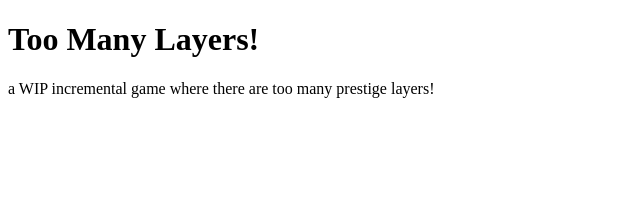
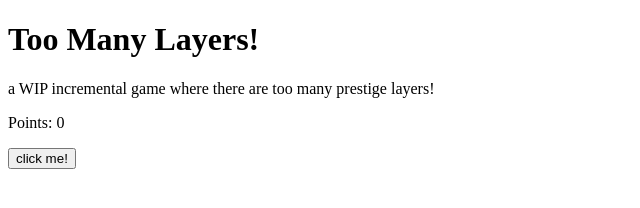
Before and after one commit to cooldoges/Too-Many-Layers, a plain HTML site: page index.html in a window 1280 px wide. Shown: the whole page, without its empty margins (0-640 px from the left). Drawn offline with Linux system fonts and the light colour scheme.

Commit message:
beta first mechanic
wowie

```diff
--- a/index.html
+++ b/index.html
@@ -3,5 +3,9 @@
 <body>
 <h1>Too Many Layers!</h1>
 <p>a WIP incremental game where there are too many prestige layers!</p>
+<p>Points: <span>0</span></p>
 </body>
+<button>
+click me!
+</button>
 </html>
```
